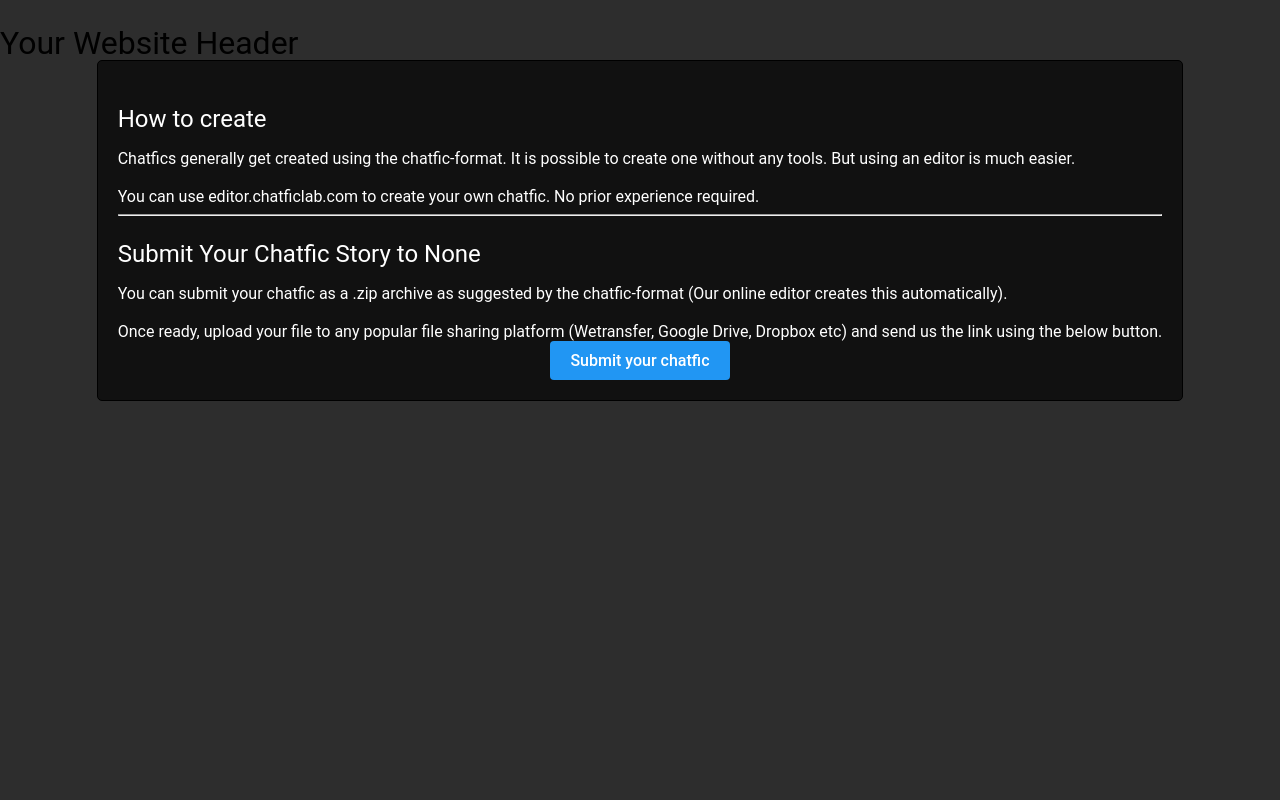
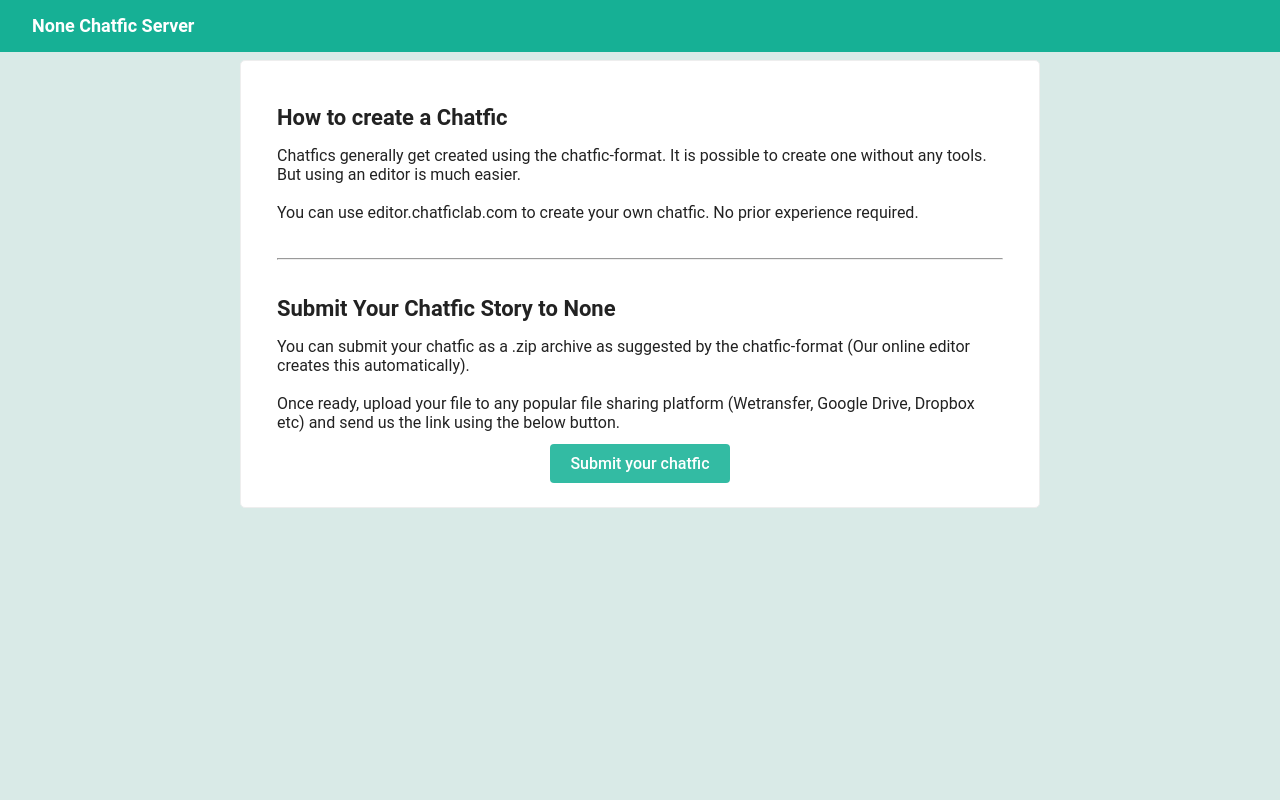
Before and after one commit to gokhanmeteerturk/chatficdb, a FastAPI app: page /submit in a window 1280 px wide. Run offline with FastAPI, Linux system fonts and the light colour scheme.

Commit message:
introducing themes and theme settings

```diff
--- a/main.py
+++ b/main.py
@@ -17,6 +17,8 @@ import settings
 app = FastAPI()
 
 templates = Jinja2Templates(directory="templates")
+templates.env.globals['server'] = settings.SERVER_METADATA
+templates.env.globals['theme'] = settings.THEME
 
 logging.basicConfig(level=logging.INFO)
 
@@ -47,7 +49,7 @@ async def show_submit_page(request: Request):
     # Pass the template and context data to the template engine
     return templates.TemplateResponse(
         "submit_page.html",
-        {"request": request, "metadata": metadata},
+        {"request": request},
     )
 
 
--- a/settings.py
+++ b/settings.py
@@ -53,3 +53,8 @@ TORTOISE_CONFIG = {
 }
 
 DEBUG = str_to_bool(os.getenv('DEBUG', 'False'))
+
+THEME = {
+    'mode': os.getenv('THEME_MODE', 'light'),
+    'primary': os.getenv('THEME_COLOR_PRIMARY', '#00AA8C'),
+}
--- a/templates/base.html
+++ b/templates/base.html
@@ -4,35 +4,84 @@
     <meta charSet="utf-8"/>
     <meta name="viewport" content="width=device-width, initial-scale=1.0"/>
 
-    <title>{% block title %}Default Title{% endblock %}</title>
+    <title>{% block title %}{{server.name}}{% endblock %}</title>
+    <style>
+        :root {
+          --color-primary: {{theme.primary}};
+        }
+    </style>
     <style>
         html { box-sizing: border-box; font-size: 16px; } *, *:before, *:after { box-sizing: inherit; } body, h1, h2, h3, h4, h5, h6, p, ol, ul { margin: 0; padding: 0; font-weight: normal; } ol, ul { list-style: none; } img { max-width: 100%; height: auto; }
-        h1, h2, h3{font-weight:medium; margin: 24px 0 16px 0;}
-
+        h1, h2, h3{font-weight:bold; margin: 24px 0 16px 0;}
+        hr{margin-bottom:36px; margin-top:36px;}
+        /*heading sized based on em: */
+        h1{font-size: 1.125em;}
+        h2{font-size: 1.375em;}
+        h3{font-size: 1.125em;}
+        h4{font-size: 1em;}
+        h5{font-size: 0.875em;}
+        h6{font-size: 0.75em;}
         body {
             display: flex;
             justify-content: center;
             align-items: top;
             height: 100vh;
             margin: 0;
-            background-color: #2d2d2d;
             font-family: "Roboto", Arial, sans-serif;
+        }
+        body::after{
+            content:'';
+            position:absolute;
+            top:0;
+            left:0;
+            width:100%;
+            height:100%;
+            background-color:var(--color-primary);
+            opacity:0.1;
+            z-index:0;
+        }
+        #content{
+            position:relative;
         }
         header{
             display:block;
             position:fixed;
             top:0;left:0;width:100%;
+            height:52px;
         }
+        header::before{
+            content:'';
+            position:absolute;
+            top:0;left:0;width:100%;
+            height:52px;
+            z-index:0;
+            background-color: var(--color-primary);
+            opacity:0.7;
+        }
+        header h1{
+            margin-top:0px;
+            line-height:52px;
+            margin-left:32px;
+        }
+        header h1, header nav{
+        position:relative;
+        z-index:2;
+        }
+        #content{
+            z-index:2;
+        }
+        header{z-index: 4;}
         #centered-div {
-            margin-top:60px;
+            margin:60px 16px 16px 16px;
             text-align: left;
-            padding: 20px;
+            padding: 20px 36px;
             border: 1px solid #000;
             border-radius: 5px;
-            color: white !important;
-            background-color: #111;
+            max-width: 800px;
         }
         .btn {
+            position:relative;
+            z-index:1;
             display: inline-block;
             padding: 10px 20px;
             font-size: 1rem;
@@ -40,17 +89,21 @@
             text-align: center;
             text-decoration: none;
             border-radius: 4px;
-            background-color: #2196F3;
-            color: #fff;
             cursor: pointer;
-            transition: background-color 0.3s ease;
+            overflow:hidden;
         }
-
-        .btn:hover {
-            background-color: #1976D2;
+        .btn::after{
+            content:'';
+            position:absolute;
+            top:0;left:0;width:100%;height:100%;
+            z-index:-2;
         }
-
     </style>
+{% if theme.mode == "dark" %}
+    {% include "dark.html" %}
+{% else %}
+    {% include "light.html" %}
+{% endif %}
 </head>
 <body>
     <header>
--- a/templates/header.html
+++ b/templates/header.html
@@ -1,4 +1,4 @@
-<h1>Your Website Header</h1>
+<h1>{{ server.name }} Chatfic Server</h1>
 <nav>
     <!-- Navigation links here -->
 </nav>
--- /dev/null
+++ b/templates/light.html
@@ -0,0 +1,43 @@
+<style>
+        body{
+            background-color: #f2f2f2;
+            color: #222;
+        }
+        header::before{
+            opacity:0.9;
+        }
+        header{
+            color: #fff;
+        }
+        #centered-div {
+            border: 1px solid #eee;
+            color: #222 !important;
+            background-color: #fff;
+        }
+        .btn{
+            color: #fff;
+            }
+        .btn::after {
+            background-color: var(--color-primary);
+            opacity:0.8;
+            transition: opacity 0.3s ease;
+        }
+        .btn:hover::after {
+            opacity:1;
+        }
+        .btn::before{
+            content:'';
+            position:absolute;
+            top:0;left:0;width:100%;height:100%;
+            z-index:-1;
+            background-color:black;
+            opacity:0;
+            transition: opacity 0.3s ease;
+        }
+        .btn:focus::before, .btn:active::before{
+            opacity: 0.2;
+        }
+        .btn:focus::after, .btn:active::after {
+            opacity:0.9;
+        }
+    </style>
--- a/templates/submit_page.html
+++ b/templates/submit_page.html
@@ -1,14 +1,14 @@
 {% extends "base.html" %}
 
-{% block title %}Submit Page{% endblock %}
+{% block title %}Submit To {{ server.name }}{% endblock %}
 
 {% block content %}
     <div id="centered-div">
-        <h2>How to create</h2>
+        <h2>How to create a Chatfic</h2>
         <p>Chatfics generally get created using the chatfic-format. It is possible to create one without any tools. But using an editor is much easier.<br><br>You can use editor.chatficlab.com to create your own chatfic. No prior experience required.</p>
         <hr>
-        <h2>Submit Your Chatfic Story to {{ metadata.name }}</h2>
+        <h2>Submit Your Chatfic Story to {{ server.name }}</h2>
         <p>You can submit your chatfic as a .zip archive as suggested by the chatfic-format (Our online editor creates this automatically).<br><br>Once ready, upload your file to any popular file sharing platform (Wetransfer, Google Drive, Dropbox etc) and send us the link using the below button.</p>
-        <div style="text-align: center;"><a class="btn" href="{{ metadata.submit_url }}" target="_blank">Submit your chatfic</a></div>
+        <div style="text-align: center;margin-top:12px;"><a class="btn" href="{{ server.submit_url }}" target="_blank">Submit your chatfic</a></div>
     </div>
 {% endblock %}
```
Also changed, not shown: templates/dark.html (added, +25 -0 lines), README.md, 1 other file.
